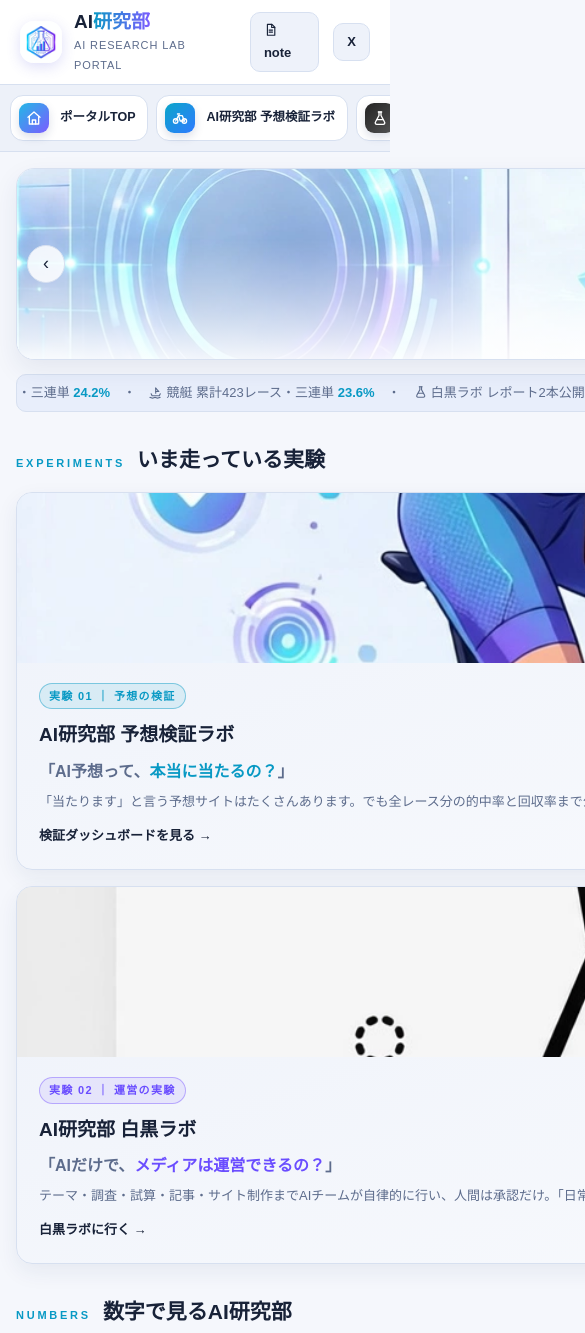
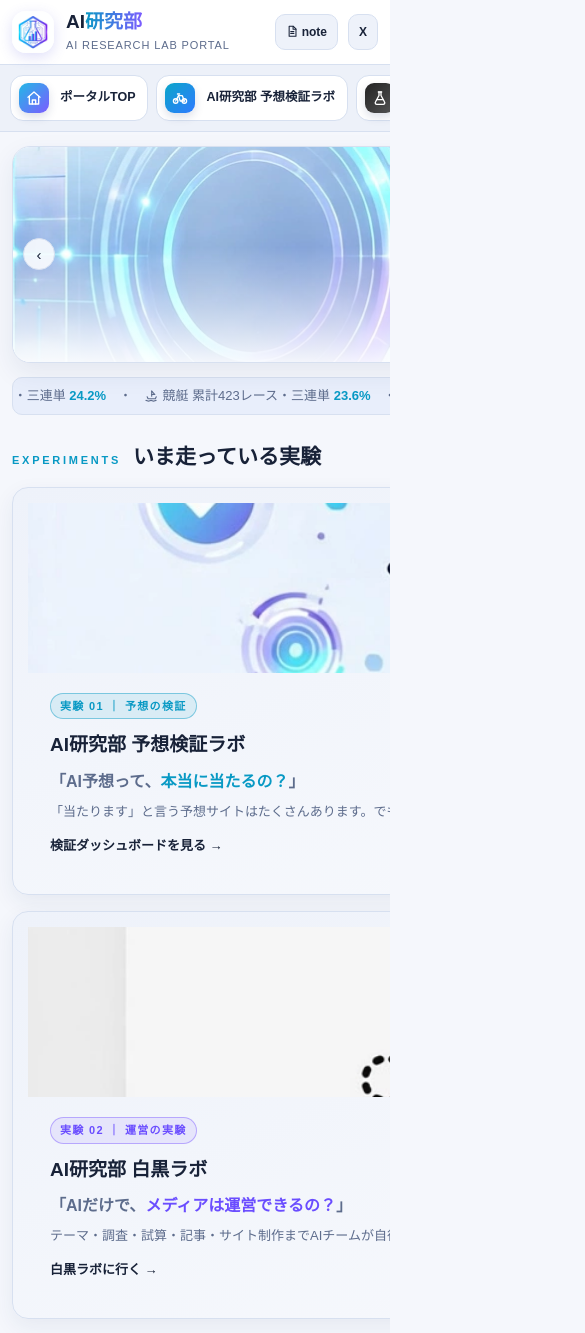
Before and after one commit to ai-kenkyubu/portal, a plain HTML site: page index.html in a window 390 px wide. Shown: the top 1333 px of the page, 585 px wide, since content can reach past the window. Drawn offline with Linux system fonts and the light colour scheme.

Commit message:
Add files via upload

```diff
--- a/index.html
+++ b/index.html
@@ -128,6 +128,29 @@
 .ic{width:1.05em;height:1.05em;vertical-align:-.17em;fill:none;stroke:currentColor;stroke-width:2;stroke-linecap:round;stroke-linejoin:round;flex:none}
 .sitem .tile svg{width:20px;height:20px;fill:none;stroke:#fff;stroke-width:2;stroke-linecap:round;stroke-linejoin:round}
 @media(max-width:760px){.sitem .tile svg{width:16px;height:16px}}
+
+/* responsive polish 2026-11-24 */
+img{max-width:100%}
+html,body{overflow-x:clip}
+@media(max-width:820px){
+.slide img{height:235px}
+.slide .cap{padding:34px 16px 15px}
+.slide .cap .t{font-size:19px;line-height:1.45}
+.slide .cap .d{font-size:12.5px;line-height:1.6}
+.car-btn{width:32px;height:32px;font-size:15px}
+main{padding:14px 12px 34px}
+.sec-head{margin:24px 0 12px}
+.card{padding:15px}
+.why{padding:15px 16px;font-size:13.5px;line-height:1.8}
+.topbar-in{padding:10px 12px;gap:10px}
+.topbar .ext{padding:7px 10px;font-size:12px;white-space:nowrap}
+.mag{padding:13px 14px}
+}
+@media(max-width:420px){
+.slide img{height:215px}
+.stats{gap:9px}
+.stat .num{font-size:22px}
+}
 </style>
 </head>
 <body>
```
